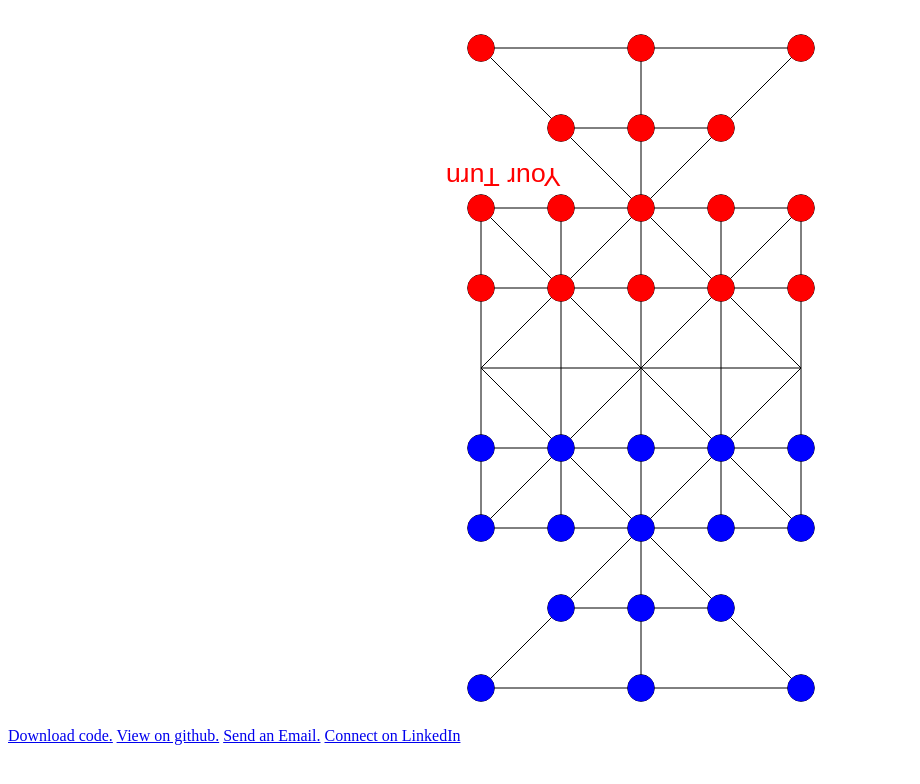
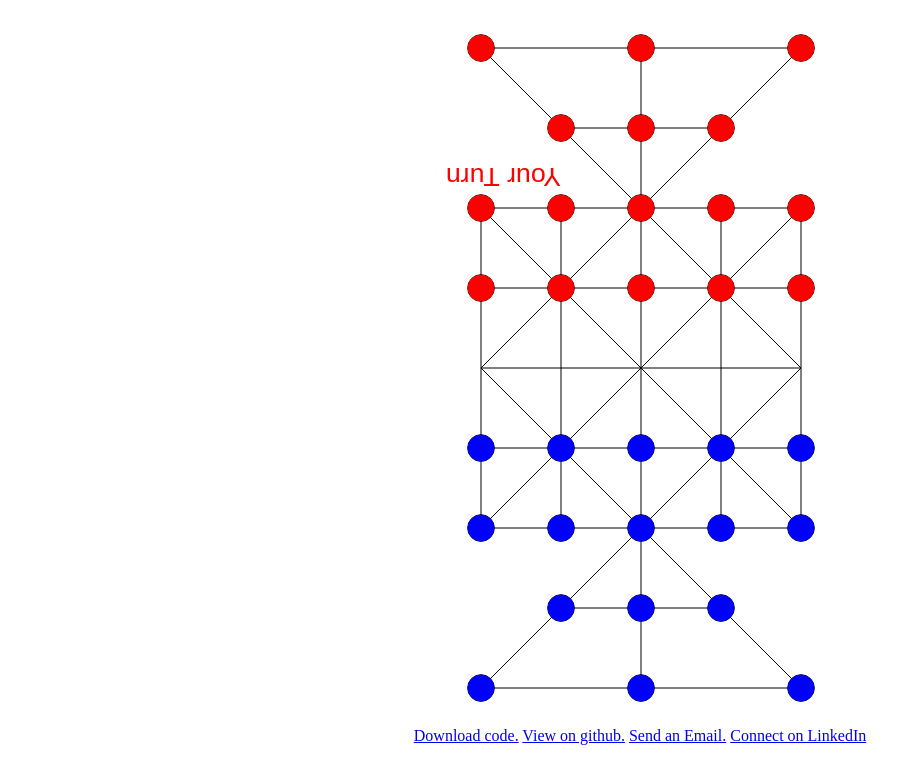
Before and after one commit to adarsh-sgh/surbaggi, a website: page public/index.html in a window 1280 px wide. Shown: the whole page, without its empty margins (0-920 px from the left). Drawn offline with nearby package versions, Linux system fonts and the light colour scheme; no server answers.

Commit message:
little tweaks

```diff
--- a/package.json
+++ b/package.json
@@ -5,6 +5,7 @@
   "main": "server.js",
   "scripts": {
     "start": "node server.js",
+    "open":"google-chrome http://localhost:3000/ ",
     "dev": "nodemon server"
   },
   "repository": {
--- a/public/style.css
+++ b/public/style.css
@@ -16,6 +16,7 @@ h3{
 }
 #footer{
     display: none;
+    text-align: center;
 }
 @media only screen and (min-width: 500px) {
 #footer{
```
